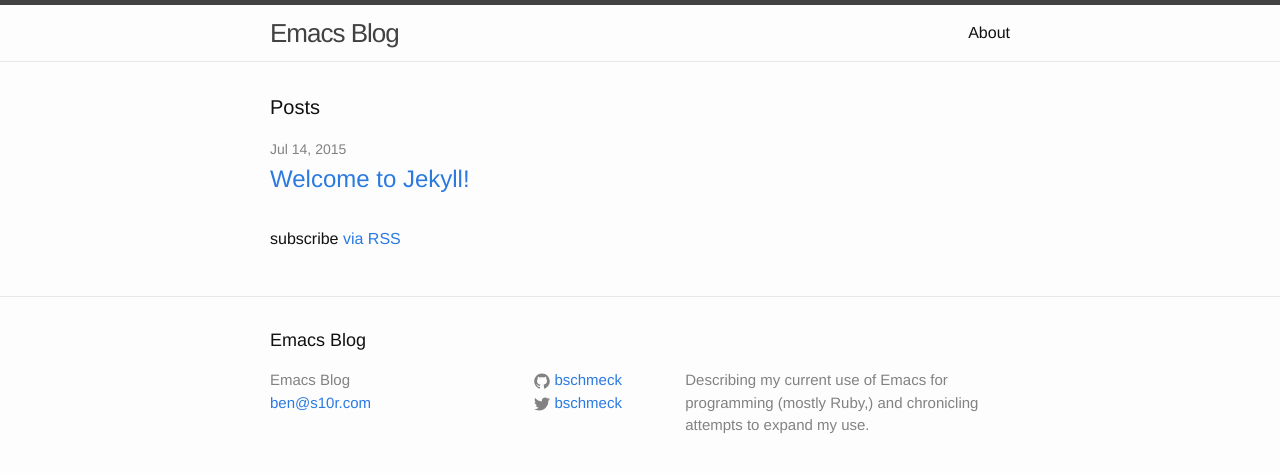
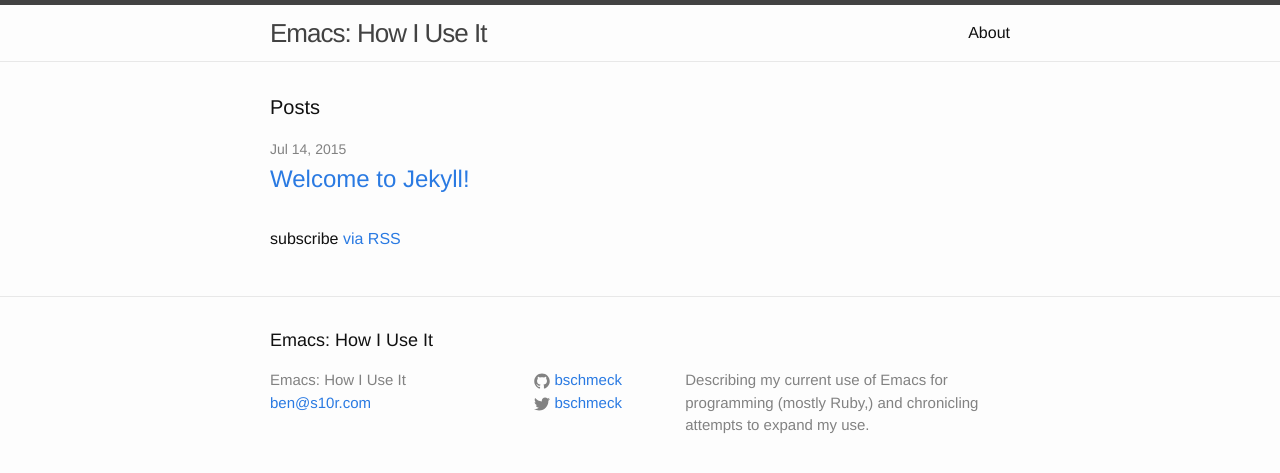
Before and after one commit to bschmeck/emacs_blog, a Jekyll site: the page built from index.html, in a window 1280 px wide. Shown: the top 473 px of the page. Built offline with Jekyll 4.4.1, drawn with Linux system fonts in a browser that asks for light colours.

Commit message:
New blog title

```diff
--- a/_config.yml
+++ b/_config.yml
@@ -1,5 +1,5 @@
 # Site settings
-title: Emacs Blog
+title: "Emacs: How I Use It"
 email: ben@s10r.com
 description: >
   Describing my current use of Emacs for programming (mostly Ruby,) and
```
